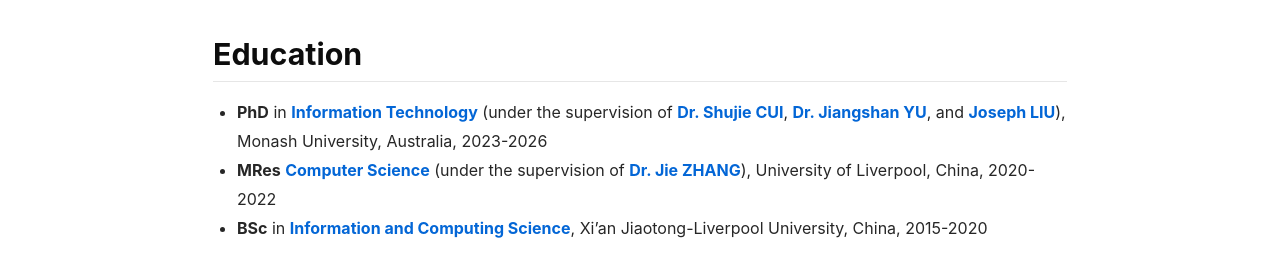
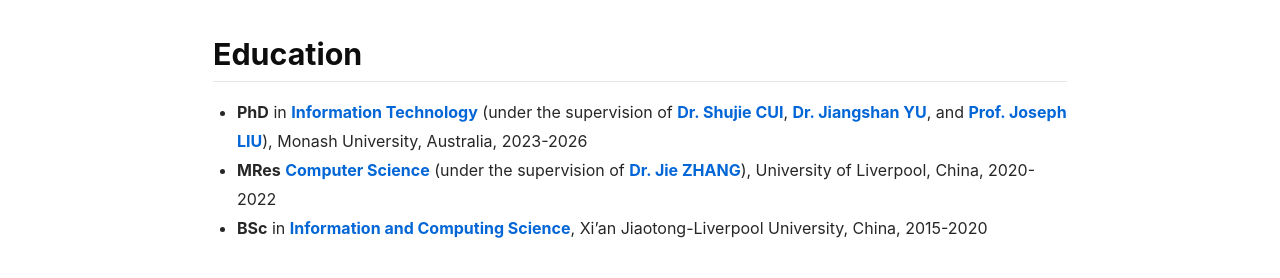
Before and after one commit to Donkequan/Donkequan.github.io, a Jekyll site: the page built from about.md, in a window 1280 px wide. Shown: the part 287-565 px from the top of the page. Built offline with Jekyll 4.4.1, drawn with Linux system fonts in a browser that asks for light colours; nearby versions of some CDN libraries.

Commit message:
Update about.md

```diff
--- a/about.md
+++ b/about.md
@@ -14,7 +14,7 @@
 
 ## Education
 
-- **PhD** in [Information Technology](https://www.monash.edu/it) (under the supervision of [Dr. Shujie CUI](https://shujiecui.github.io/), [Dr. Jiangshan YU](https://www.jiangshanyu.com/), and [Joseph LIU](http://users.monash.edu.au/~kailiu/)), Monash University, Australia, 2023-2026
+- **PhD** in [Information Technology](https://www.monash.edu/it) (under the supervision of [Dr. Shujie CUI](https://shujiecui.github.io/), [Dr. Jiangshan YU](https://www.jiangshanyu.com/), and [Prof. Joseph LIU](http://users.monash.edu.au/~kailiu/)), Monash University, Australia, 2023-2026
 - **MRes** [Computer Science](https://www.xjtlu.edu.cn/en/study/masters/mres-computer-science) (under the supervision of [Dr. Jie ZHANG](https://www.xjtlu.edu.cn/en/departments/academic-departments/communications-and-networking/staff/jie-zhang01)), University of Liverpool, China, 2020-2022
 - **BSc** in [Information and Computing Science](https://www.xjtlu.edu.cn/en/study/undergraduate/information-and-computing-science), Xi'an Jiaotong-Liverpool University, China, 2015-2020
 
```
